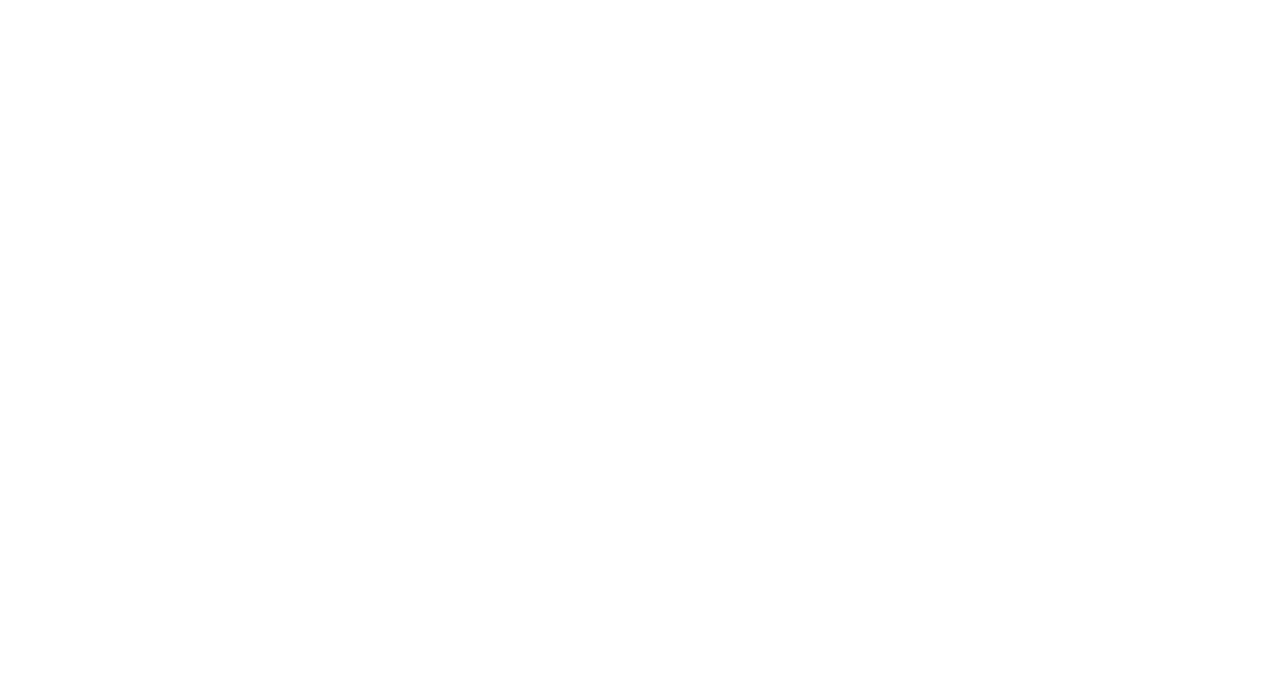
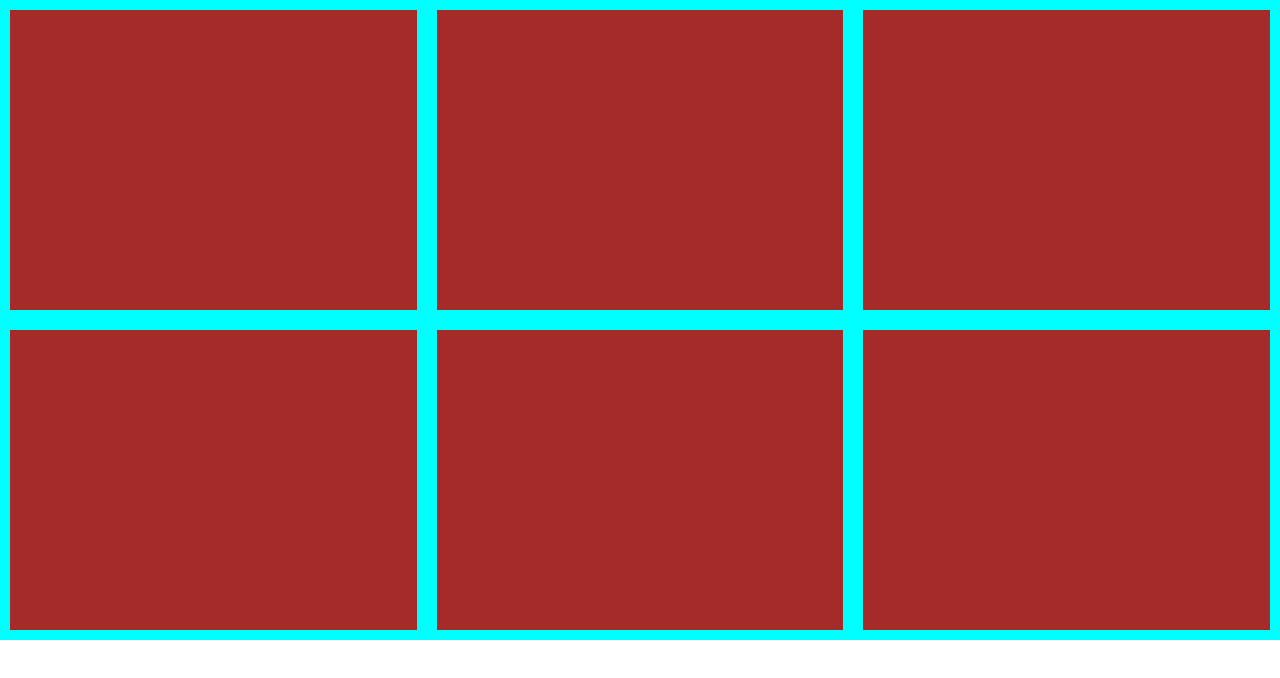
Before and after one commit to EmanueleCozzolino18/html-css-boolando, a plain HTML site: page index.html in a window 1280 px wide. Drawn offline with Linux system fonts and the light colour scheme.

Commit message:
[UPD] Created the skeleton of the products section

```diff
--- a/css/style.css
+++ b/css/style.css
@@ -0,0 +1,30 @@
+* {
+    padding: 0;
+    margin: 0;
+    box-sizing: border-box;
+}
+
+/* CLASSI DI LAYOUT*/
+.container {
+    max-width: 1200px;
+    margin: auto;
+}
+
+.row {
+    display: flex;
+    flex-wrap: wrap;
+}
+
+.prod-100 {
+    width: 100%;
+    background-color: aqua;
+}
+
+.prod-div {
+    margin: 10px;
+    width: calc(100% / 3 - 20px);
+    height: 300px;
+    background-color: brown;
+}
+
+/* FINE CLASSI LAYOUT */
--- a/index.html
+++ b/index.html
@@ -4,11 +4,39 @@
 <head>
     <meta charset="UTF-8">
     <meta name="viewport" content="width=device-width, initial-scale=1.0">
+    <link rel="stylesheet" href="./css/style.css">
     <title>Esercizio - html-css-boolando</title>
 </head>
 
 <body>
+    <main>
+        <!-- INIZIO SEZIONE PRODOTTI -->
+        <div class="conteiner">
+            <div class="row prod-100">
+                <div class="prod-div">
 
+                </div>
+
+                <div class="prod-div">
+
+                </div>
+                <div class="prod-div">
+
+                </div>
+                <div class="prod-div">
+
+                </div>
+                <div class="prod-div">
+
+                </div>
+
+                <div class="prod-div">
+
+                </div>
+            </div>
+        </div>
+        </div>
+    </main>
 </body>
 
 </html>
```
